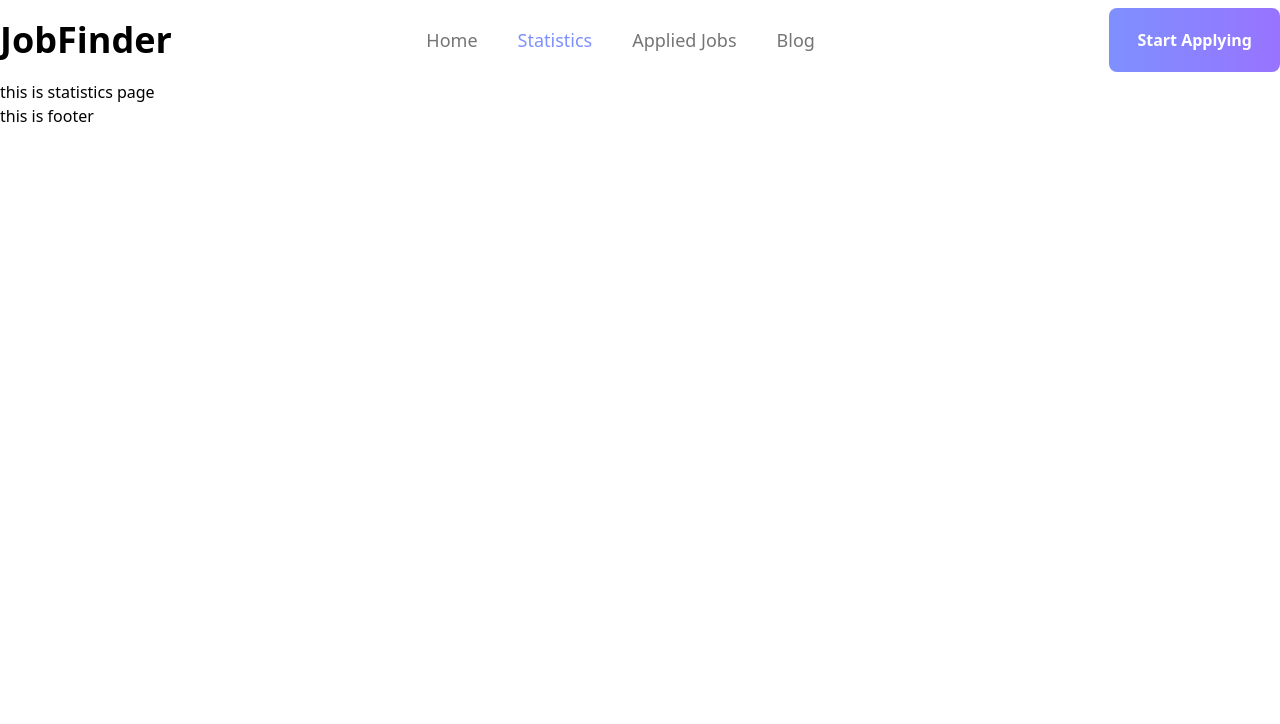
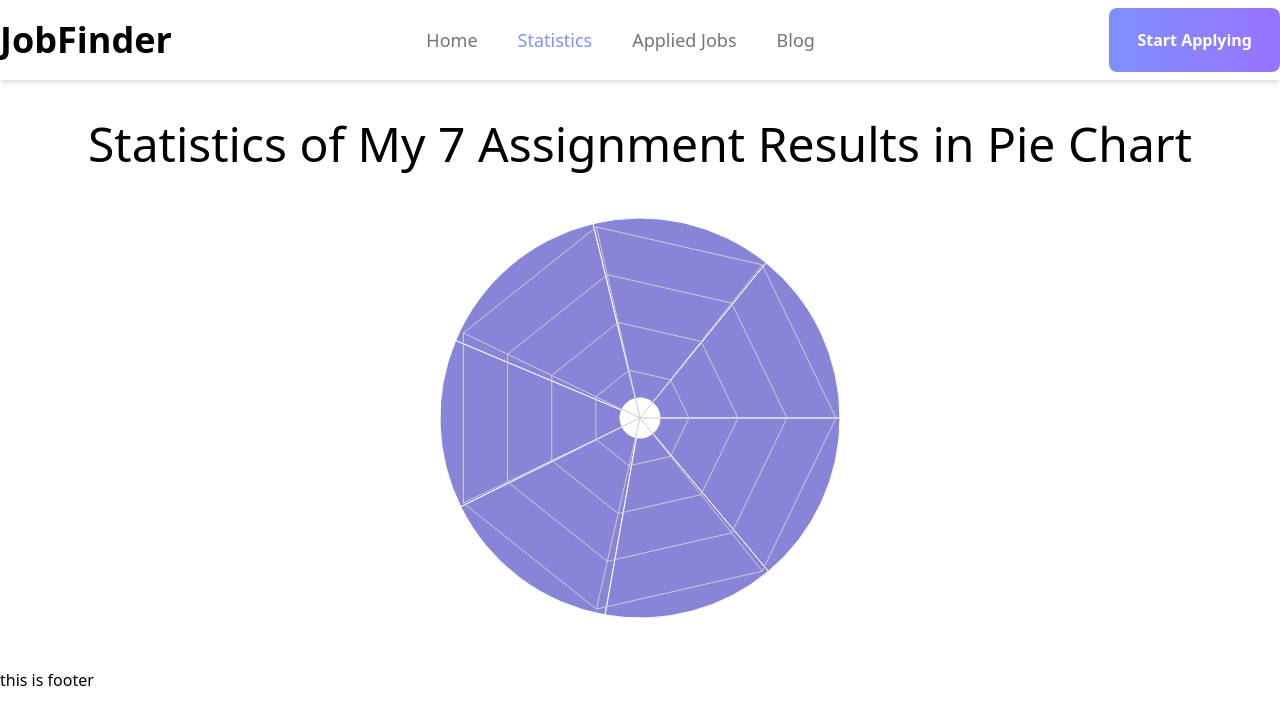
Before and after one commit to dev-nirob1/career-hub-assignment, a React (Vite) app: page /statistics in a window 1280 px wide. Shown: the top 724 px of the page. Built offline with nearby package versions, Linux system fonts and the light colour scheme.

Commit message:
pie chart added

```diff
--- a/package.json
+++ b/package.json
@@ -10,6 +10,9 @@
     "preview": "vite preview"
   },
   "dependencies": {
+    "@fortawesome/fontawesome-svg-core": "^6.4.0",
+    "@fortawesome/free-regular-svg-icons": "^6.4.0",
+    "@fortawesome/free-solid-svg-icons": "^6.4.0",
     "@heroicons/react": "^2.0.17",
     "flowbite": "^1.6.5",
     "flowbite-react": "^0.4.4",
@@ -18,6 +21,7 @@
     "react": "^18.2.0",
     "react-dom": "^18.2.0",
     "react-router-dom": "^6.11.0",
+    "recharts": "^2.5.0",
     "sort-by": "^1.2.0"
   },
   "devDependencies": {
--- a/src/Components/FeaturesJob/Features.jsx
+++ b/src/Components/FeaturesJob/Features.jsx
@@ -1,8 +1,9 @@
 import React from 'react';
 
 const Features = ({ jobInfo }) => {
-    console.log(jobInfo)
+
     const { logo, company, title, location, salary, job_type } = jobInfo;
+
     return (
         <div className='border border-[#E8E8E8] p-10 rounded-lg'>
             <img className='w-32' src={logo} alt="logo" />
--- a/src/Components/Header/Header.jsx
+++ b/src/Components/Header/Header.jsx
@@ -6,7 +6,7 @@ const Header = () => {
     const [open, setOpen] = useState(false)
 
     return (
-        <div className='flex justify-between items-center container mx-auto h-20'>
+        <div className='flex shadow-md justify-between items-center container mx-auto h-20'>
             <h2 className='text-3xl md:text-4xl font-bold'>JobFinder</h2>
 
             <div className='order-2 md:hidden' onClick={() => setOpen(!open)}>
@@ -24,7 +24,6 @@ const Header = () => {
                 <ActiveLink to="/blog">Blog</ActiveLink>
             </nav>
 
-
             <button className='text-base text-[20px] text-white px-4 md:px-7 py-3 md:py-5  bg-gradient-to-r from-[#7E90FE] to-[#9873FF] font-semibold rounded-lg'>Start Applying</button>
 
         </div>
--- a/src/Components/Home/Home.jsx
+++ b/src/Components/Home/Home.jsx
@@ -10,9 +10,15 @@ const Home = () => {
 
     useEffect(() => {
         fetch('data.json')
-            .then(res => res.json())
-            .then(data => setJobsInfo(data))
+        .then(res => res.json())
+        .then(data => setJobsInfo(data))
     }, []);
+
+    const [displayCard, setDisplayCard] = useState(4);
+
+    const handleSeeMoreBtn = ()=>{
+        setDisplayCard(jobsInfo.length);
+    }
 
     return (
         <div>
@@ -37,10 +43,14 @@ const Home = () => {
 
                 <p className='text-center mt-4 mb-8 font-medium text-[#757575]'>Explore thousands of job opportunities with all the information you need. Its your future</p>
                 <div className='md:grid grid-cols-2 gap-6'>
-                {
-                    jobsInfo.map(jobInfo => <Features key={jobInfo.id} jobInfo={jobInfo}></Features>)
-                }
+                    {
+                        jobsInfo.slice(0, displayCard).map(jobInfo => <Features key={jobInfo.id} jobInfo={jobInfo}></Features>)
+                    }
                 </div>
+
+                {displayCard < jobsInfo.length && (
+                    <button className='block mx-auto my-10 py-4 px-7 border text-xl font-semibold text-white rounded bg-gradient-to-r from-[#7E90FE] to-[#9873FF]' onClick={handleSeeMoreBtn}>See All Jobs</button>
+                )}
 
             </section>
 
--- a/src/Components/Statistics/Statistics.jsx
+++ b/src/Components/Statistics/Statistics.jsx
@@ -1,9 +1,49 @@
 import React from 'react';
+import {  Pie, PieChart, PolarGrid, Tooltip } from 'recharts';
 
 const Statistics = () => {
+    const data = [
+        {
+            assignment: "Assignment-1",
+            result: 57
+        },
+        {
+            assignment: "Assignment-2",
+            result: 59
+        },
+        {
+            assignment: "Assignment-3",
+            result: 60
+        },
+        {
+            assignment: "Assignment-4",
+            result: 55
+        },
+        {
+            assignment: "Assignment-5",
+            result: 60
+        },
+        {
+            assignment: "Assignment-6",
+            result: 56
+        },
+        {
+            assignment: "Assignment-7",
+            result: 56
+        }
+    ]
+
     return (
-        <div>
-            <h3>this is statistics page</h3>
+        <div className='text-center mt-10'>
+            <h3 className='text-5xl text-bold'>Statistics of My 7 Assignment Results in Pie Chart</h3>
+
+            <div >
+                <PieChart className='mx-auto' width={500} height={500}>
+                    <Pie data={data} dataKey="result" nameKey="assignment" outerRadius={200} innerRadius={20} fill="#8884d8"></Pie>
+                    <Tooltip />
+                    <PolarGrid />
+                </PieChart>
+            </div>
         </div>
     );
 };
```
Also changed, not shown: 1 other file (tests, documents, lock files or other folders).
